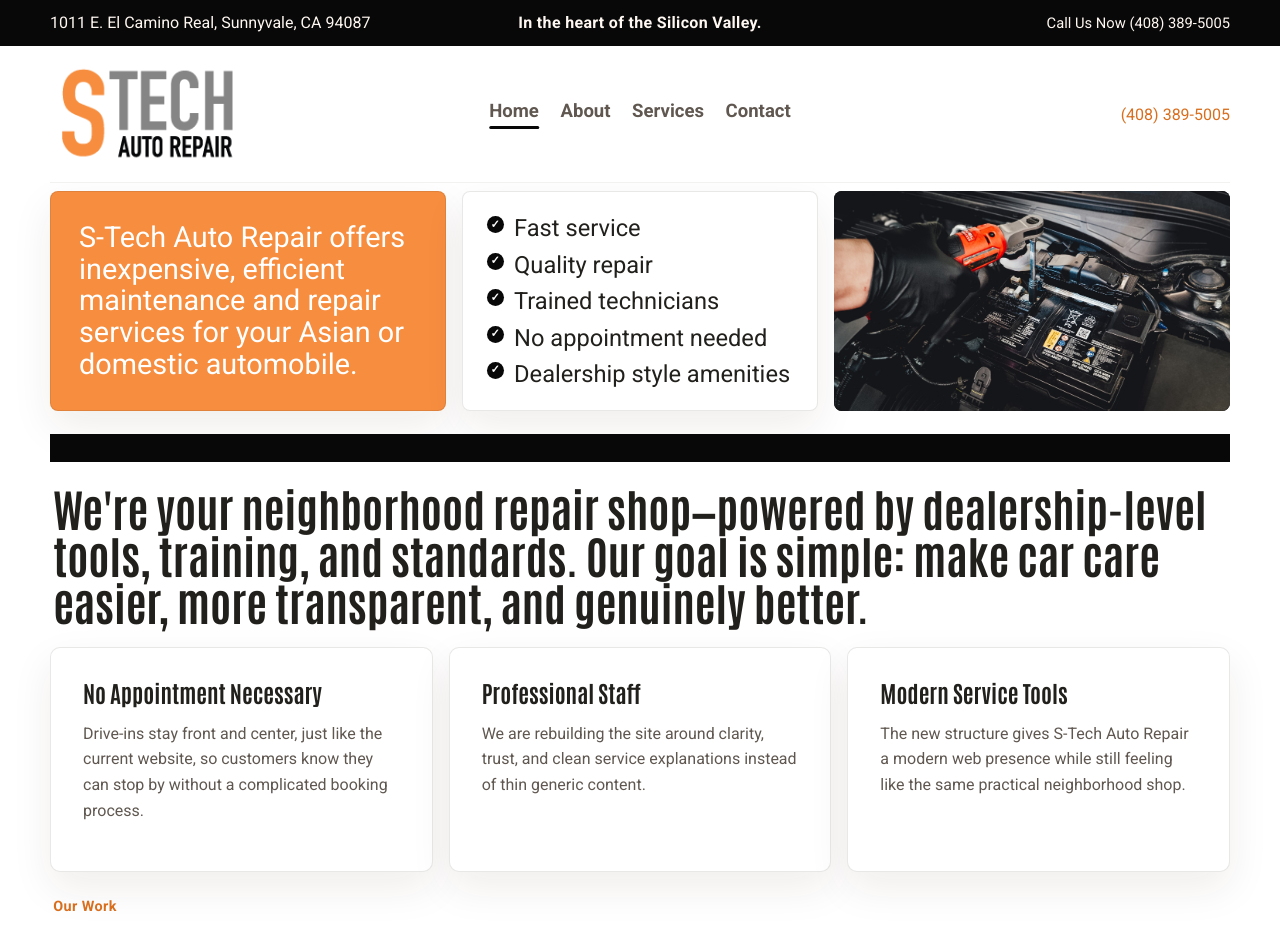
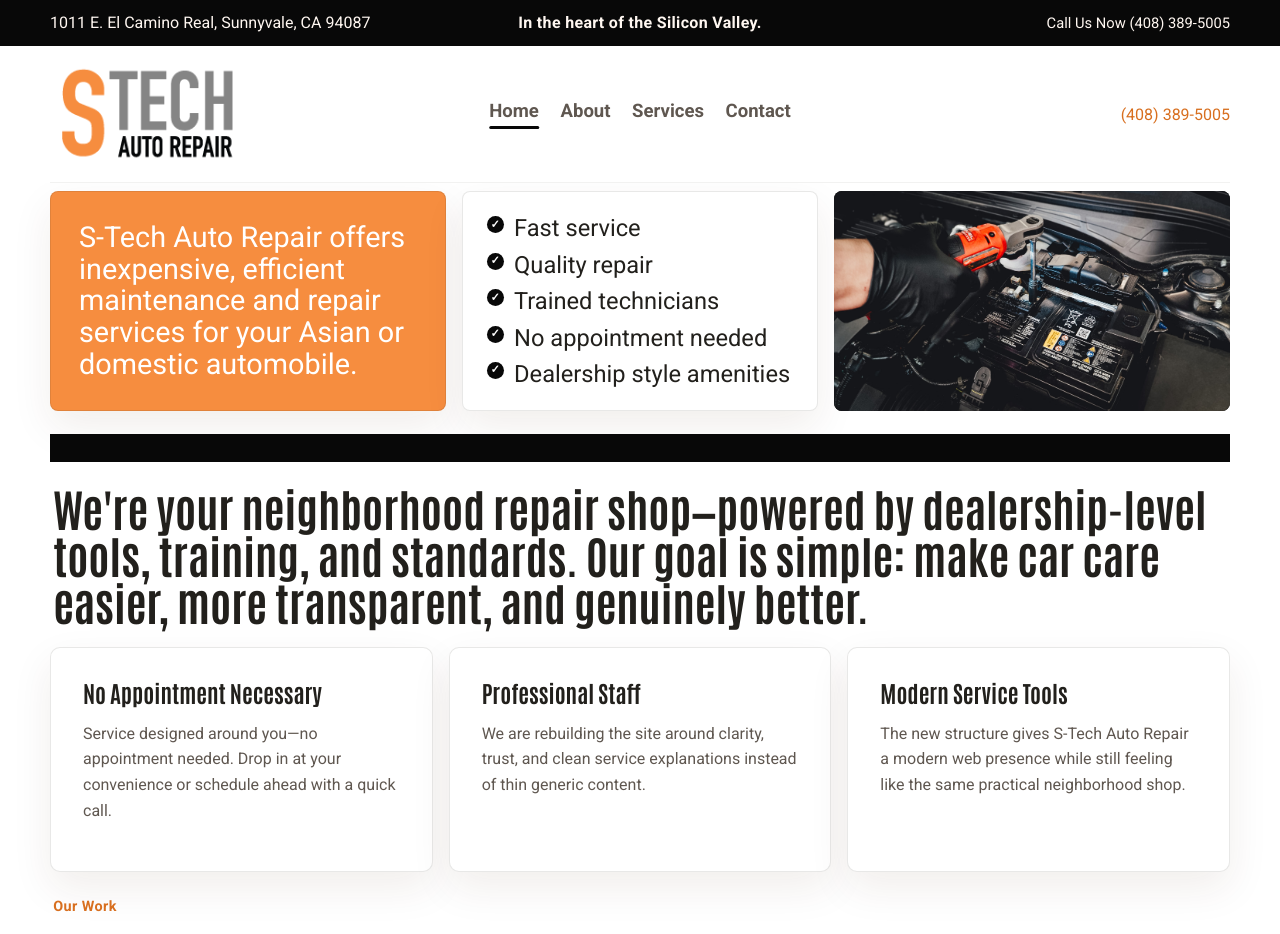
Before and after one commit to DietmarSZ/stechherman, a Next.js app: page / in a window 1280 px wide. Shown: the top 934 px of the page. Built offline with nearby package versions, Linux system fonts and the light colour scheme.

Commit message:
Update no appointment box copy

```diff
--- a/src/app/page.tsx
+++ b/src/app/page.tsx
@@ -9,7 +9,7 @@ const proofPoints = [
   {
     title: "No Appointment Necessary",
     description:
-      "Drive-ins stay front and center, just like the current website, so customers know they can stop by without a complicated booking process.",
+      "Service designed around you—no appointment needed. Drop in at your convenience or schedule ahead with a quick call.",
   },
   {
     title: "Professional Staff",
```
